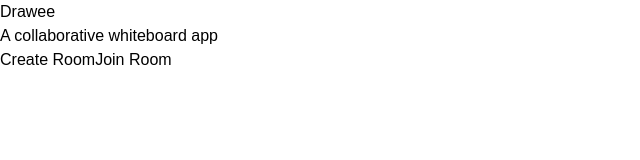
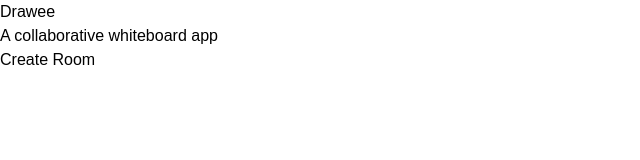
Before and after one commit to maninaik/drawee, a Next.js app: page / in a window 1280 px wide. Shown: the top 160 px of the page, without its empty margins (0-640 px from the left). Built offline with nearby package versions, Linux system fonts and the light colour scheme.

Commit message:
hide join room btn

```diff
--- a/src/app/page.tsx
+++ b/src/app/page.tsx
@@ -24,9 +24,9 @@
 						className="px-4 py-2 rounded-md border border-gray-300">
 						Create Room
 					</button>
-					<button className="px-4 py-2 rounded-md border border-gray-300">
+					{/* <button className="px-4 py-2 rounded-md border border-gray-300">
 						Join Room
-					</button>
+					</button> */}
 				</div>
 			</div>
 		</main>
```
